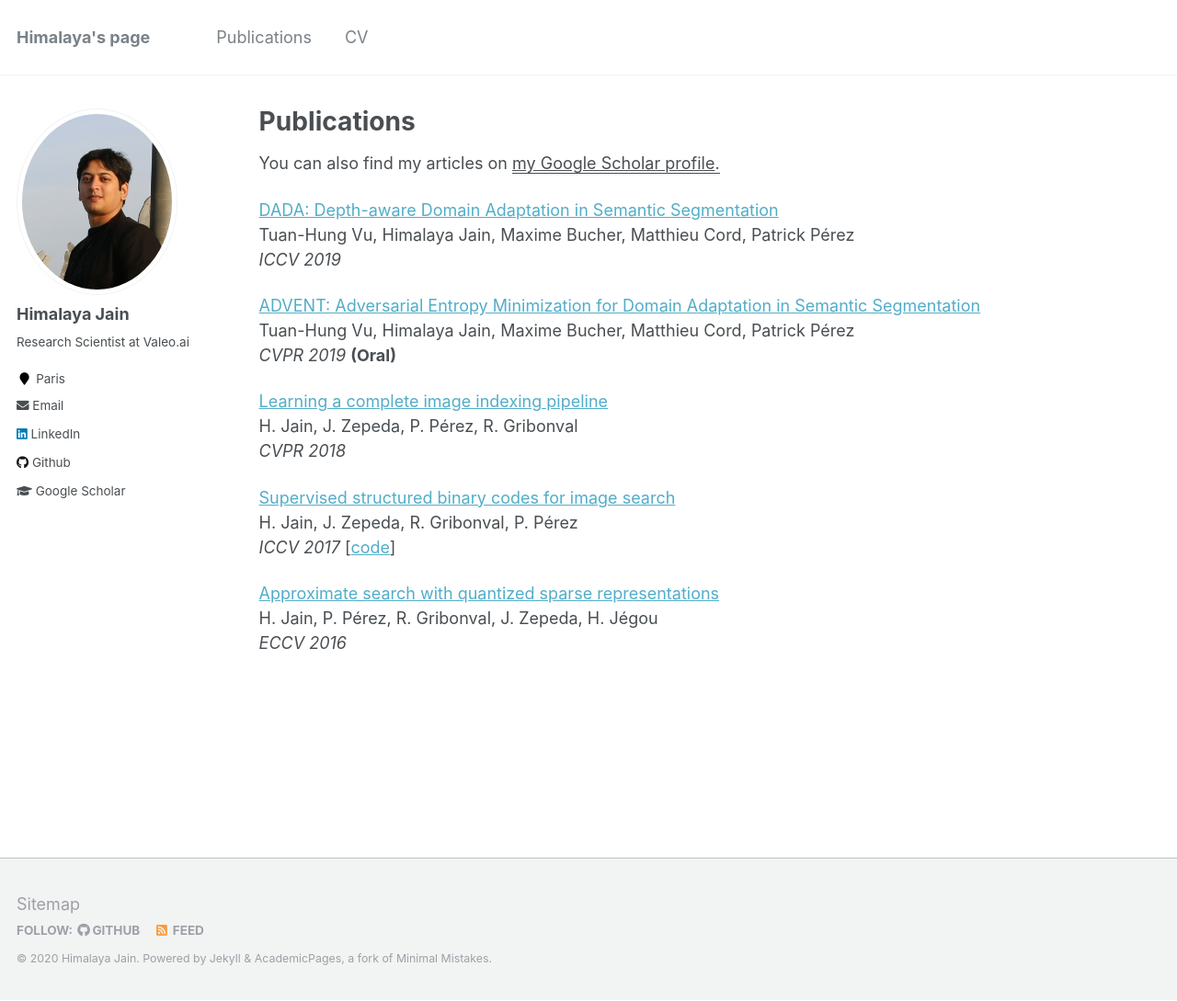
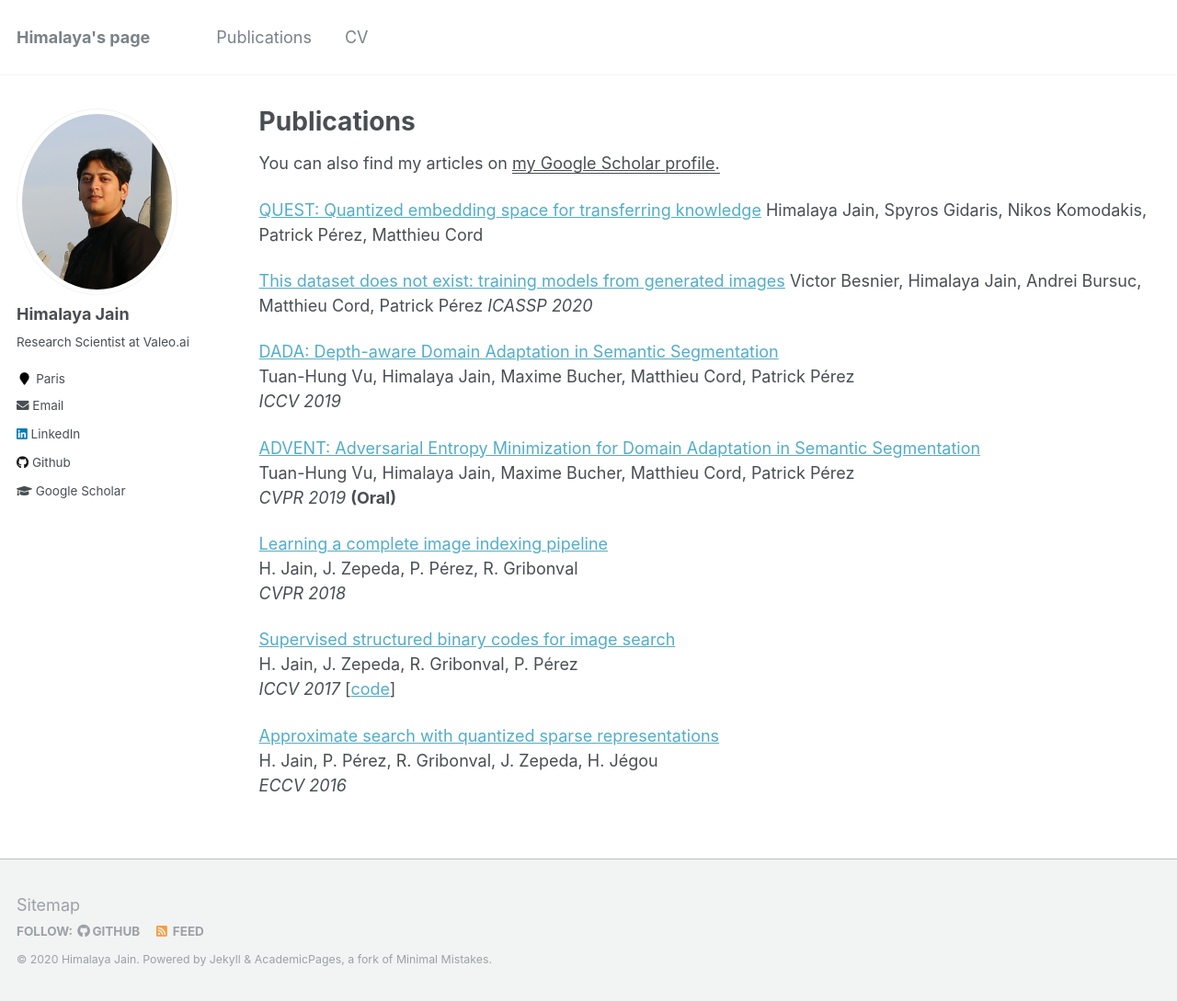
Before and after one commit to himalayajain/himalayajain.github.io, a Jekyll site: the page built from _pages/publications.md, in a window 1280 px wide and 1089 px high. Shown: the whole window at 92% size. Built offline with Jekyll 4.4.1, drawn with Linux system fonts in a browser that asks for light colours.

Commit message:
Update publications.md

```diff
--- a/_pages/publications.md
+++ b/_pages/publications.md
@@ -7,20 +7,26 @@ author_profile: true
 
 You can also find my articles on <u><a href="https://scholar.google.fr/citations?user=Xl7SNlsAAAAJ&hl=en">my Google Scholar profile</a>.</u>
 
+[QUEST: Quantized embedding space for transferring knowledge](https://arxiv.org/pdf/1912.01540)
+Himalaya Jain, Spyros Gidaris, Nikos Komodakis, Patrick Pérez, Matthieu Cord
 
-[DADA: Depth-aware Domain Adaptation in Semantic Segmentation](https://arxiv.org/abs/1904.01886)
+[This dataset does not exist: training models from generated images](https://arxiv.org/pdf/1911.02888)
+Victor Besnier, Himalaya Jain, Andrei Bursuc, Matthieu Cord, Patrick Pérez
+*ICASSP 2020*
+
+[DADA: Depth-aware Domain Adaptation in Semantic Segmentation](http://openaccess.thecvf.com/content_ICCV_2019/papers/Vu_DADA_Depth-Aware_Domain_Adaptation_in_Semantic_Segmentation_ICCV_2019_paper.pdf)
 Tuan-Hung Vu, Himalaya Jain, Maxime Bucher, Matthieu Cord, Patrick Pérez
 *ICCV 2019*
 
-[ADVENT: Adversarial Entropy Minimization for Domain Adaptation in Semantic Segmentation](https://arxiv.org/abs/1811.12833)
+[ADVENT: Adversarial Entropy Minimization for Domain Adaptation in Semantic Segmentation](https://zpascal.net/cvpr2019/Vu_ADVENT_Adversarial_Entropy_Minimization_for_Domain_Adaptation_in_Semantic_Segmentation_CVPR_2019_paper.pdf)
 Tuan-Hung Vu, Himalaya Jain, Maxime Bucher, Matthieu Cord, Patrick Pérez
 *CVPR 2019* **(Oral)**
 
-[Learning a complete image indexing pipeline](https://arxiv.org/pdf/1712.04480.pdf)
+[Learning a complete image indexing pipeline](http://openaccess.thecvf.com/content_cvpr_2018/papers/Jain_Learning_a_Complete_CVPR_2018_paper.pdf)
 H. Jain, J. Zepeda, P. Pérez, R. Gribonval
 *CVPR 2018*
 
-[Supervised structured binary codes for image search](https://arxiv.org/abs/1708.02932)
+[Supervised structured binary codes for image search](http://openaccess.thecvf.com/content_ICCV_2017/papers/Jain_SUBIC_A_Supervised_ICCV_2017_paper.pdf)
 H. Jain, J. Zepeda, R. Gribonval, P. Pérez
 *ICCV 2017* [[code](https://github.com/technicolor-research/subic)]
 
```
